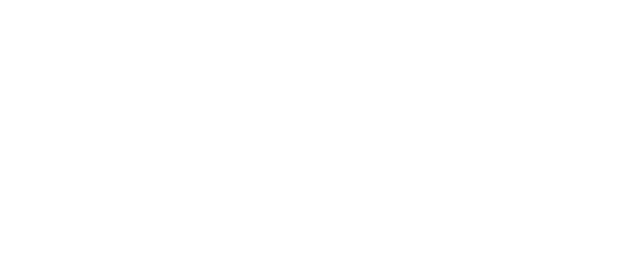
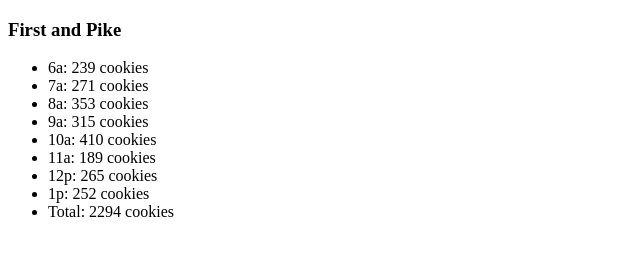
Before and after one commit to ahmad62597/Cookie-Stand, a plain HTML site: page index.html in a window 1280 px wide. Shown: the whole page, without its empty margins (0-640 px from the left). Drawn offline with Linux system fonts and the light colour scheme.

Commit message:
Commiting after finishing first object and working

```diff
--- a/app.js
+++ b/app.js
@@ -1,64 +1,61 @@
-//Creating first object of data for 1st and Pike
-var hours = ['6AM', '7AM', '8AM', '9AM', '10AM', '11AM', '12PM', '1PM', '2PM', '3PM', '4PM', '5PM', '6PM', '7PM', '8PM'];
 
-var storeOne = {
-  name: '1st and Pike Place',
-  minCust: 23,
-  maxCust: 65,
-  avgCookies: 6.3,
-  totalCookies: 0,
-  avgCustomers: [],
-  avgCookiesPerHour: [],
-
-  customersPerHour: function (minCust, maxCust) {
-    for (var i = 0; i < hours.length; i++) {
-      var custPerHour = Math.floor(Math.random() * (this.maxCust - this.minCust)) +
-        this.minCust;
-      this.avgCustomers.push(custPerHour);
+var pikeAndFirst = {
+  name: 'First and Pike',
+  minCustPerHour: 23,
+  maxCustPerHour: 65,
+  avgCookiesPerCust: 6.3,
+  custPerHour: [],
+  cookiesPerHour: [],
+  hoursOfOps: ['6a', '7a', '8a', '9a', '10a', '11a', '12p', '1p'],
+  dailyTotal: 0,
+  generateRandomCustPerHour: function(min, max) {
+    for(var i = 0; i < this.hoursOfOps.length; i++) {
+      var randomCust = Math.floor(Math.random() * (max - min + 1) + min);
+      this.custPerHour.push(randomCust);
     }
   },
+  generateHourlySales: function() {
+    // Line below will populate custPerHour array
+    this.generateRandomCustPerHour(this.minCustPerHour, this.maxCustPerHour);
 
+    for(var i = 0; i < this.hoursOfOps.length; i++) {
+      var perHour = Math.round(this.custPerHour[i] * this.avgCookiesPerCust);
+      this.cookiesPerHour.push(perHour);
 
-  cookiesPerHour: function () {
-    this.customersPerHour();
-    for (var i = 0; i < hours.length; i++) {
-      var avgCookieCount = Math.floor(this.avgCustomers[i] * this.avgCookies);
-      this.avgCookiesPerHour.push(avgCookieCount);
-
+      // this.dailyTotal = this.dailyTotal + perHour;
+      this.dailyTotal += perHour;
     }
   },
+  render: function() {
+    // Line below will generate hourly sales, which also generates customers per hour
+    this.generateHourlySales();
 
-  cookieSum: function () {
-    this.cookiesPerHour();
-    for (var i = 0; i < hours.length; i++) {
-      this.totalCookies +=  this.avgCookiesPerHour[i];
+    // this.hoursOfOps = ['6a', '7a', '8a']
+    // this.custPerHour = [24, 55, 33]
+    // this.cookiesPerHour = [128, 222, 332]
+
+    var mainEl = document.getElementById('main-content');
+    var containerEl = document.createElement('section');
+
+    var headingEl = document.createElement('h3');
+    headingEl.textContent = this.name;
+    containerEl.appendChild(headingEl);
+
+    var ulEl = document.createElement('ul');
+
+    for(var i = 0; i < this.hoursOfOps.length; i++) {
+      var liEl = document.createElement('li');
+      liEl.textContent = `${this.hoursOfOps[i]}: ${this.cookiesPerHour[i]} cookies`; // '6am: 23 cookies'
+      ulEl.appendChild(liEl);
     }
-    return this.totalCookies;
 
-  }
+    var totalEl = document.createElement('li');
+    totalEl.textContent = `Total: ${this.dailyTotal} cookies`;
+    ulEl.appendChild(totalEl);
 
-
+    containerEl.appendChild(ulEl);
+    mainEl.appendChild(containerEl);
+  },
 };
 
-// render() {
-// var container=document.createElement('section');
-// var nameEl = document.createElement('h3');
-// var messageEl = document.createElement('p');
-
-// nameEl.textContent = this.name
-// messageEl.textContent = `Total ${this.totalCookies} cookies`;
-
-// container.appendChild(nameEl);
-// container.appendChild(message.El);
-
-// var mainEl = document.getElementById('main-content');
-// mainEl.appendChild(container);
-
-
-
-
-storeOne.customersPerHour();
-storeOne.cookiesPerHour();
-storeOne.cookieSum();
-
-//storeOne.render();
+ pikeAndFirst.render();
--- a/index.html
+++ b/index.html
@@ -4,12 +4,13 @@
     <meta charset="UTF-8">
     <meta name="viewport" content="width=device-width, initial-scale=1.0">
     <meta http-equiv="X-UA-Compatible" content="ie=edge">
-    <script src = "app.js"></script>
     <title>Document</title>
 </head>
 <body>
+    <main id="main-content"></main>
     <section></section>
     <h3></h3>
     <p></p>
+    <script src = "app.js"></script>
 </body>
 </html>
```
